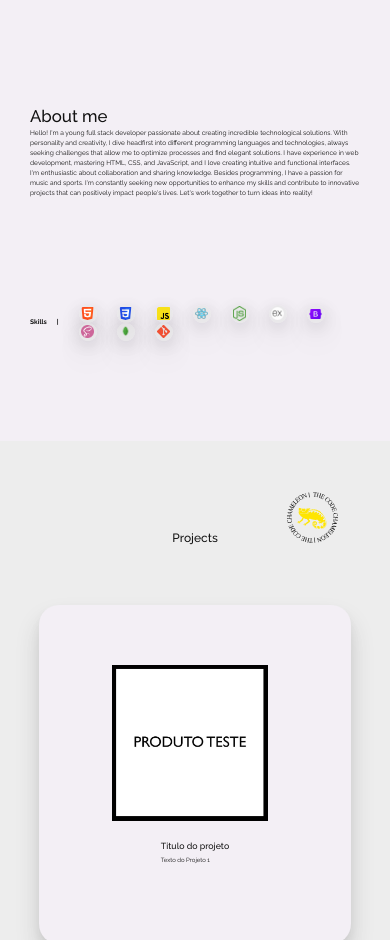
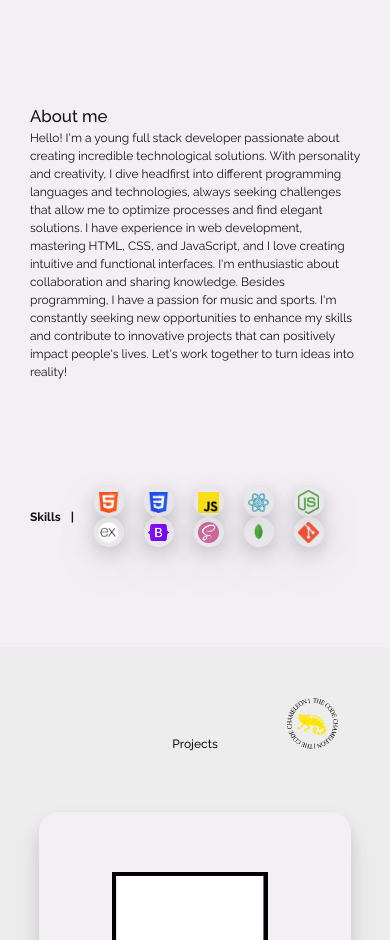
Before and after one commit to TheCodeChameleon/My-Portfolio-Webpage-2.0, a plain HTML site: page index.html in a window 390 px wide. Shown: the part 1060-2000 px from the top of the page. Drawn offline with nearby package versions, Linux system fonts and the light colour scheme.

Commit message:
FONT-SIZE INCREASED

```diff
--- a/styles.css
+++ b/styles.css
@@ -288,7 +288,7 @@ body {
   display: inline-block;
   text-transform: uppercase;
   font-weight: 600;
-  line-height: 1;
+  font-size: 1.3rem;
   padding: 1rem 3rem;
   text-align: center;
   text-decoration: none #0d172a solid;
@@ -555,6 +555,17 @@ body {
   .main-title {
     height: 40px;
   }
+  .contact-subtitle,
+  .info-title,
+  .aboutText,
+  #skills,
+  .moreBtn {
+    font-size: 2rem;
+  }
+  .bgPoints {
+    width: 5rem;
+    height: 5rem;
+  }
 }
 
 @media only screen and (max-width: 480px) {
```
